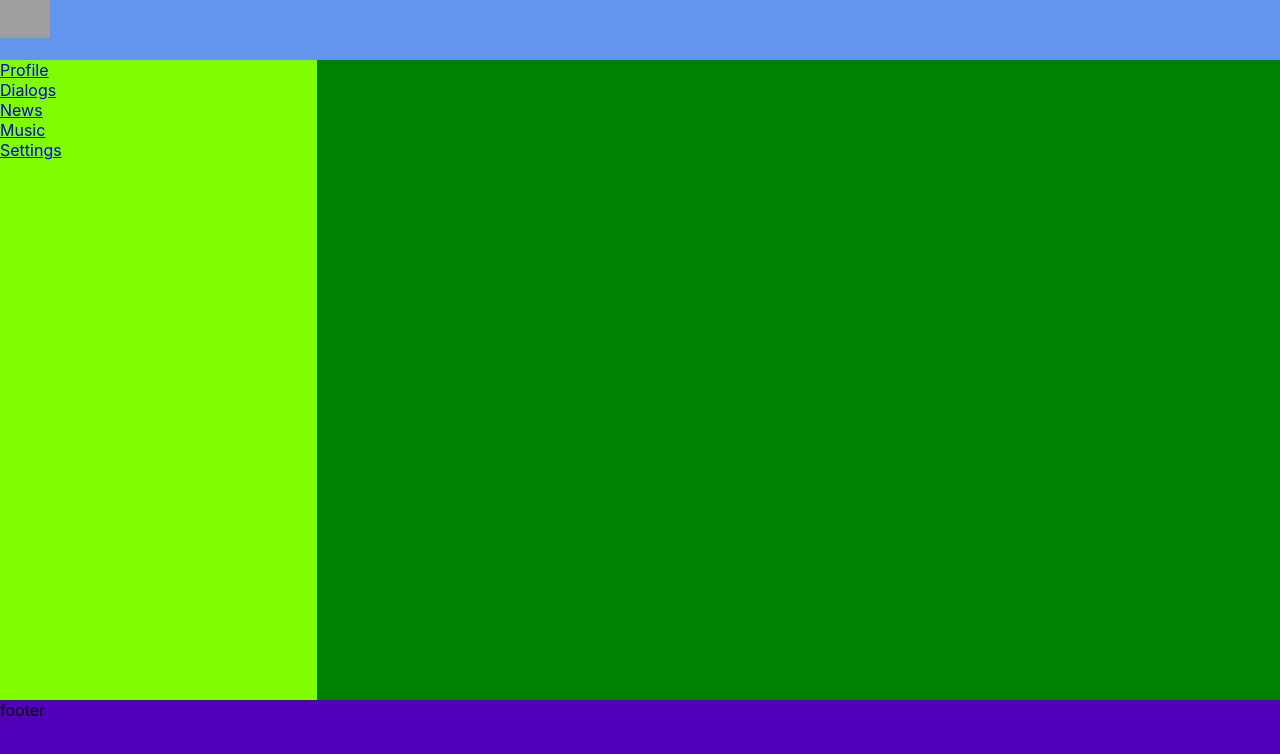
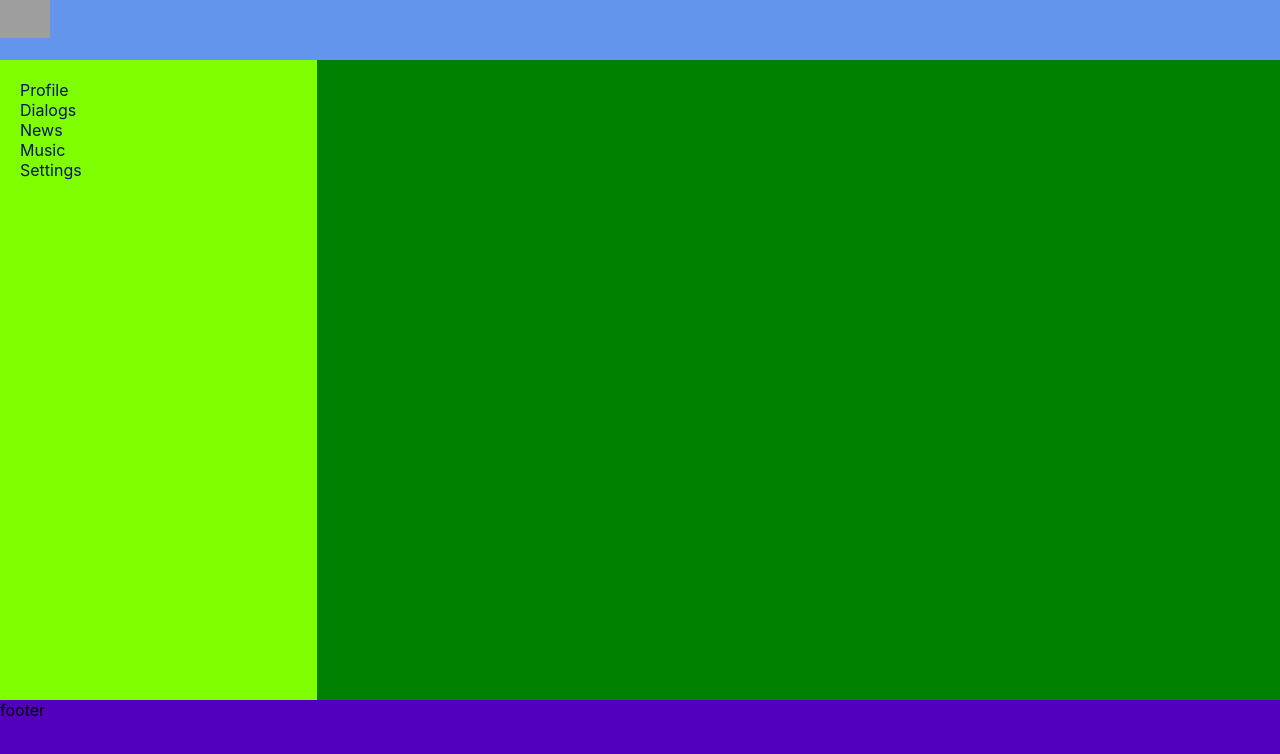
Before and after one commit to Metodist/samuraiWay, a React (Create React App) app: page / in a window 1280 px wide. Shown: the top 754 px of the page. Built offline with nearby package versions, Linux system fonts and the light colour scheme; grey boxes are pictures that could not be loaded.

Commit message:
samurayWay 20

```diff
--- a/src/components/Navigation/Navigation.module.css
+++ b/src/components/Navigation/Navigation.module.css
@@ -1,4 +1,15 @@
 .navigation {
     background: chartreuse;
     grid-area: navigation;
+    padding: 20px;
 }
+
+.item a{
+    color: #041364;
+    text-decoration: none;
+
+}
+
+.item a.NavLink {
+    color: #ff0000;
+}
--- a/src/components/Navigation/Navigation.tsx
+++ b/src/components/Navigation/Navigation.tsx
@@ -1,14 +1,25 @@
 import React from "react";
 import style from "./Navigation.module.css"
+import {NavLink} from "react-router-dom";
 
 export const Navigation = () => {
     return (
         <div className={style.navigation}>
-            <div><a href="/profile">Profile </a></div>
-            <div><a href="/dialogs">Dialogs</a></div>
-            <div><a href="/news">News</a></div>
-            <div><a href="/music">Music </a></div>
-            <div><a href="/settings">Settings </a></div>
+            <div className={style.item}>
+                <NavLink to="/profile" activeClassName={style.NavLink} >Profile</NavLink>
+            </div>
+            <div className={style.item}>
+                <NavLink to="/dialogs" activeClassName={style.NavLink}>Dialogs</NavLink>
+            </div>
+            <div className={style.item}>
+                <NavLink to="/news" activeClassName={style.NavLink}>News</NavLink>
+            </div>
+            <div className={style.item}>
+                <NavLink to="/music" activeClassName={style.NavLink}>Music</NavLink>
+            </div>
+            <div className={style.item}>
+                <NavLink to="/settings" activeClassName={style.NavLink}>Settings</NavLink>
+            </div>
         </div>
     )
 
```
